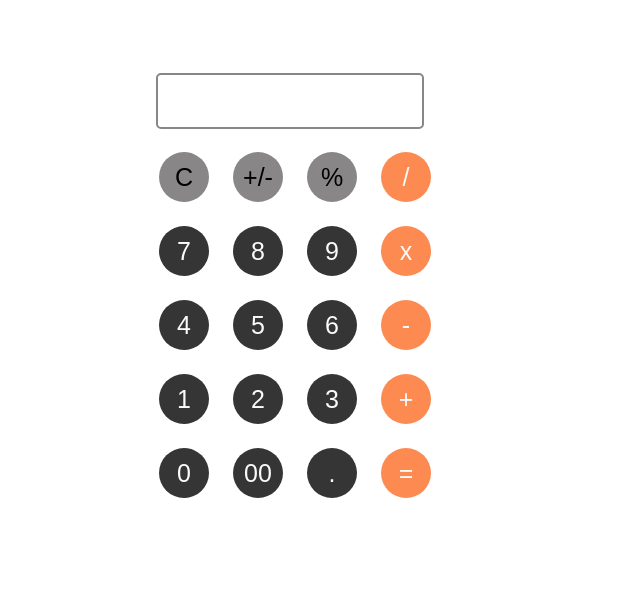
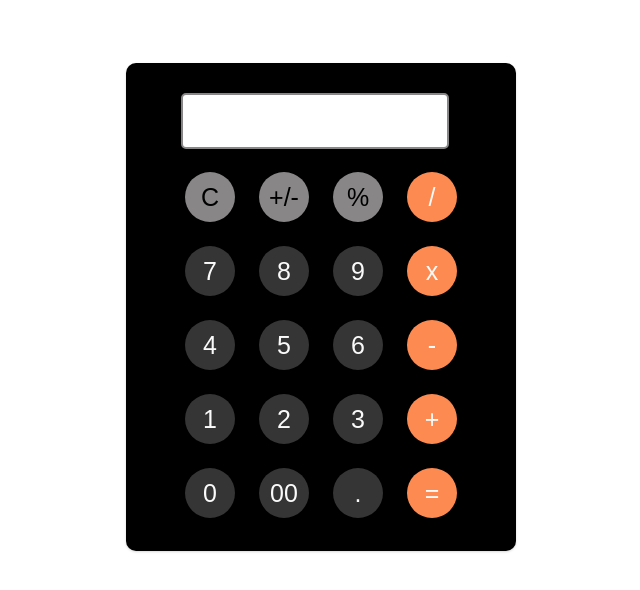
Before and after one commit to Im-Hassan-wd/Calculator, a plain HTML site: page index.html in a window 1280 px wide. Shown: the whole page, without its empty margins (319-959 px from the left). Drawn offline with Linux system fonts and the light colour scheme.

Commit message:
styling things up

```diff
--- a/styles.css
+++ b/styles.css
@@ -6,6 +6,15 @@ body {
   margin: 5% auto;
   max-width: 350px;
   color: #fafafa;
+  box-shadow: 0 1px 3px 0 rgba(0, 0, 0, 0.1), 0 1px 2px 0 rgba(0, 0, 0, 0.06);
+  padding: 20px;
+  border-radius: 10px;
+  background: #000;
+}
+
+table {
+  margin: 0 auto;
+  max-width: 300px;
 }
 
 input {
@@ -16,6 +25,7 @@ input {
   border: 2px solid #888686;
   border-radius: 5px;
   margin: 10px;
+  margin-left: 35px;
 }
 
 td button {
```
